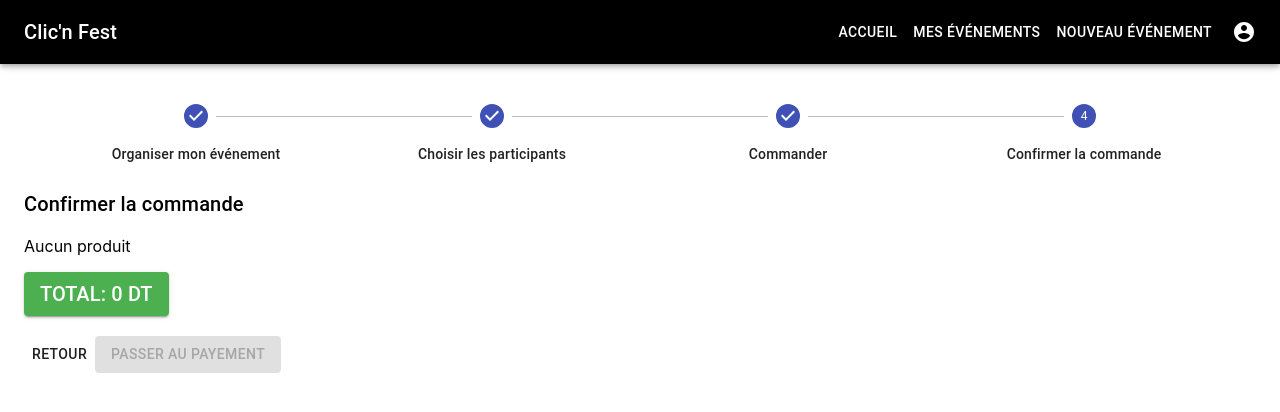
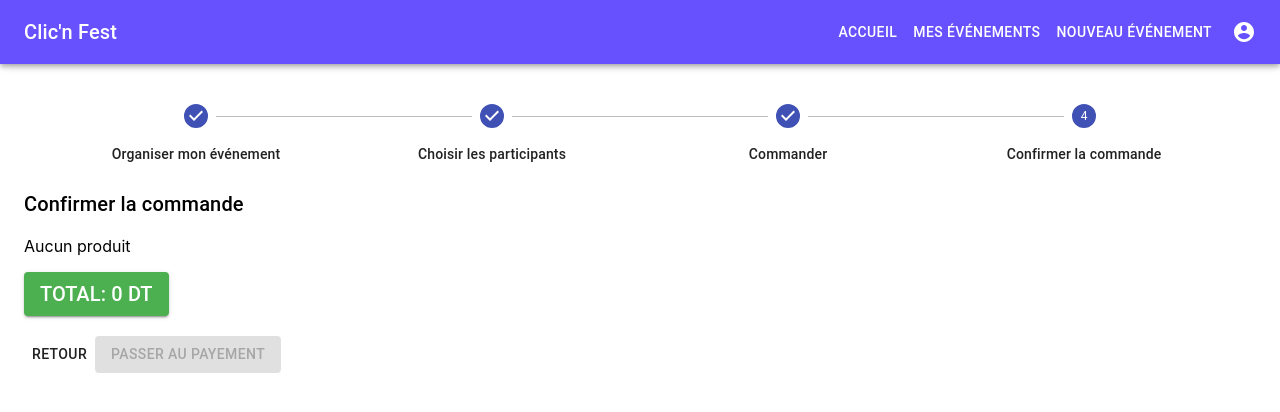
Before and after one commit to azizbensalem/clicnfest, a React (Create React App) app: page /#/cart in a window 1280 px wide. Shown: the top 412 px of the page. Built offline with nearby package versions, Linux system fonts and the light colour scheme.

Commit message:
deploy clicnfest

```diff
--- a/src/App.js
+++ b/src/App.js
@@ -4,11 +4,11 @@ import { Route, Switch } from "react-router-dom";
 import Index from './Components/Pages/CreerEvent/Commande/Index';
 import Invite from './Components/Pages/CreerEvent/Participants/Participants';
 import CreerEvent from './Components/Pages/CreerEvent/CreateEvent/CreateEvent';
-import Home from './Components/Pages/Home/Index';
+import Home from './Components/Pages/Accueil/Index';
 import Login from './Components/Pages/Login/Login';
 import Profil from './Components/Pages/Profil/Index';
 import Inscription from './Components/Pages/Inscription/Inscription';
-import MyEvent from './Components/Pages/MyEvent/MyEvent';
+import MyEvent from './Components/Pages/MesEvents/MyEvent';
 import Linprog from './Components/Linprog';
 import { Cart } from './Components/Pages/Cart';
 
--- a/src/Components/Header/NavbarBrowser.js
+++ b/src/Components/Header/NavbarBrowser.js
@@ -38,7 +38,7 @@ export default function NavbarBrowser(props) {
 
     return (
             <div>
-                <AppBar style={{ backgroundColor: 'black'}}>
+            <AppBar style={{ background: '#6750fe' }}>
                     <Toolbar>
                         <Typography className={classes.title} variant="h6" noWrap>
                             Clic'n Fest
--- a/src/Components/Header/NavbarMobile.js
+++ b/src/Components/Header/NavbarMobile.js
@@ -87,7 +87,7 @@ export default function NavbarMobile(props) {
     );
     return (
             <div>
-            <AppBar style={{ backgroundColor: 'black' }}>
+            <AppBar style={{ background: '#6750fe' }}>
                         <Toolbar>
                             <IconButton edge="start" className={classes.menuButton} color="inherit" aria-label="menu">
                                 <MenuIcon onClick={toggleDrawer('left', true)} />
```
